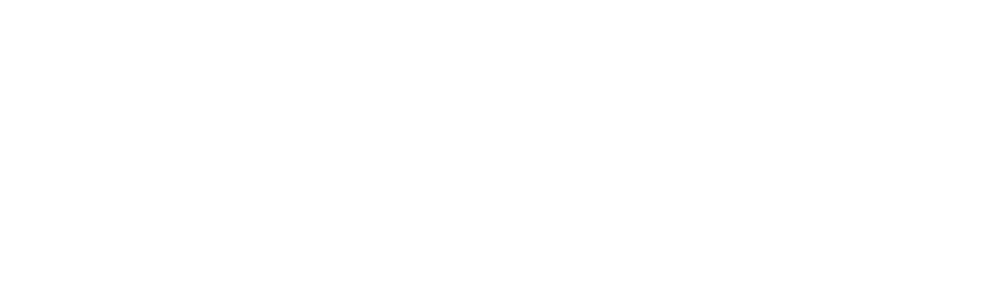
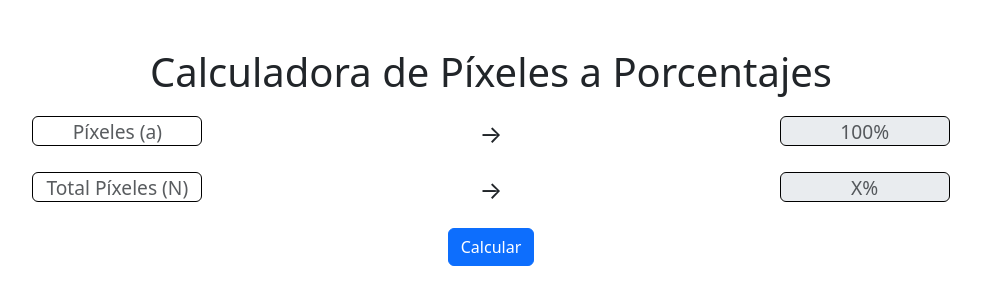
Before and after one commit to levijcdfEVG/paginasDeReglaDeTres, a plain HTML site: page index.html in a window 1280 px wide. Shown: the whole page, without its empty margins (149-1130 px from the left). Drawn offline with Linux system fonts and the light colour scheme.

Commit message:
Se ha añadido la logica

```diff
--- a/index.html
+++ b/index.html
@@ -4,13 +4,97 @@
     <meta charset="UTF-8">
     <meta name="viewport" content="width=device-width, initial-scale=1.0">
     <link rel="stylesheet" href="assets/css/bootstrap.min.css">
-    <title>Calculadora de Regla de Tres</title>
+    <title>Calculadora de Píxeles a Porcentajes</title>
+    <style>
+        .regla {
+            text-align: center;
+            margin: 20px 0;
+        }
+        .cuadro {
+            border: 1px solid #000;
+            width: 170px; /* Ajustar el ancho para mejor visibilidad */
+            height: 30px;
+            display: inline-flex;
+            align-items: center;
+            justify-content: center;
+            font-size: 1.2em;
+            margin: 0 10px;
+        }
+        .flechas {
+            display: inline-block;
+            margin: 0 5px;
+        }
+        .flecha {
+            font-size: 1.5em;
+        }
+        /* Ocultar flechas de los inputs de tipo number */
+        input[type=number] {
+            -moz-appearance: textfield; /* Firefox */
+        }
+        input[type=number]::-webkit-inner-spin-button,
+        input[type=number]::-webkit-outer-spin-button {
+            -webkit-appearance: none; /* Chrome, Safari, Edge */
+            margin: 0;
+        }
+        /* Centrar los placeholders */
+        .form-control {
+            text-align: center; /* Centra el texto en los inputs */
+        }
+    </style>
 </head>
 <body>
 
+<div class="container mt-5">
+    <h1 class="text-center">Calculadora de Píxeles a Porcentajes</h1>
+
+    <div class="row regla">
+        <div class="col">
+            <input type="number" class="form-control cuadro" id="valorP" placeholder="Píxeles (a)" required>
+        </div>
+        <div class="col flechas">
+            <div class="flecha">→</div>
+        </div>
+        <div class="col">
+            <input type="number" class="form-control cuadro" id="valorP100" placeholder="100%" disabled>
+        </div>
+    </div>
+
+    <div class="row regla">
+        <div class="col">
+            <input type="number" class="form-control cuadro" id="valorTotal" placeholder="Total Píxeles (N)" required>
+        </div>
+        <div class="col flechas">
+            <div class="flecha">→</div>
+        </div>
+        <div class="col">
+            <input type="number" class="form-control cuadro" id="resultadoPorcentaje" placeholder="X%" disabled>
+        </div>
+    </div>
+
+    <div class="text-center mt-3">
+        <button type="button" class="btn btn-primary" onclick="calcular()">Calcular</button>
+    </div>
+
+    <div id="resultado" class="mt-3 text-center"></div>
+</div>
 
 <script>
+    function calcular() {
+        const valorP = parseFloat(document.getElementById('valorP').value); // Píxeles (a)
+        const valorTotal = parseFloat(document.getElementById('valorTotal').value); // Total Píxeles (N)
 
+        // Validar si los valores son números
+        if (isNaN(valorP) || isNaN(valorTotal)) {
+            document.getElementById('resultado').innerText = "Por favor, ingresa valores válidos.";
+            return;
+        }
+
+        // Calcular el porcentaje (X) = (Píxeles (a) * 100) / Total Píxeles (N)
+        const resultado = (valorP * 100) / valorTotal;
+
+        document.getElementById('resultado').innerText = `El porcentaje es: ${resultado.toFixed(2)}%`;
+        document.getElementById('resultadoPorcentaje').value = resultado.toFixed(2); // Mostrar el resultado en el input correspondiente
+    }
 </script>
 <script src="assets/js/bootstrap.bundle.min.js"></script>
 </body>
```
